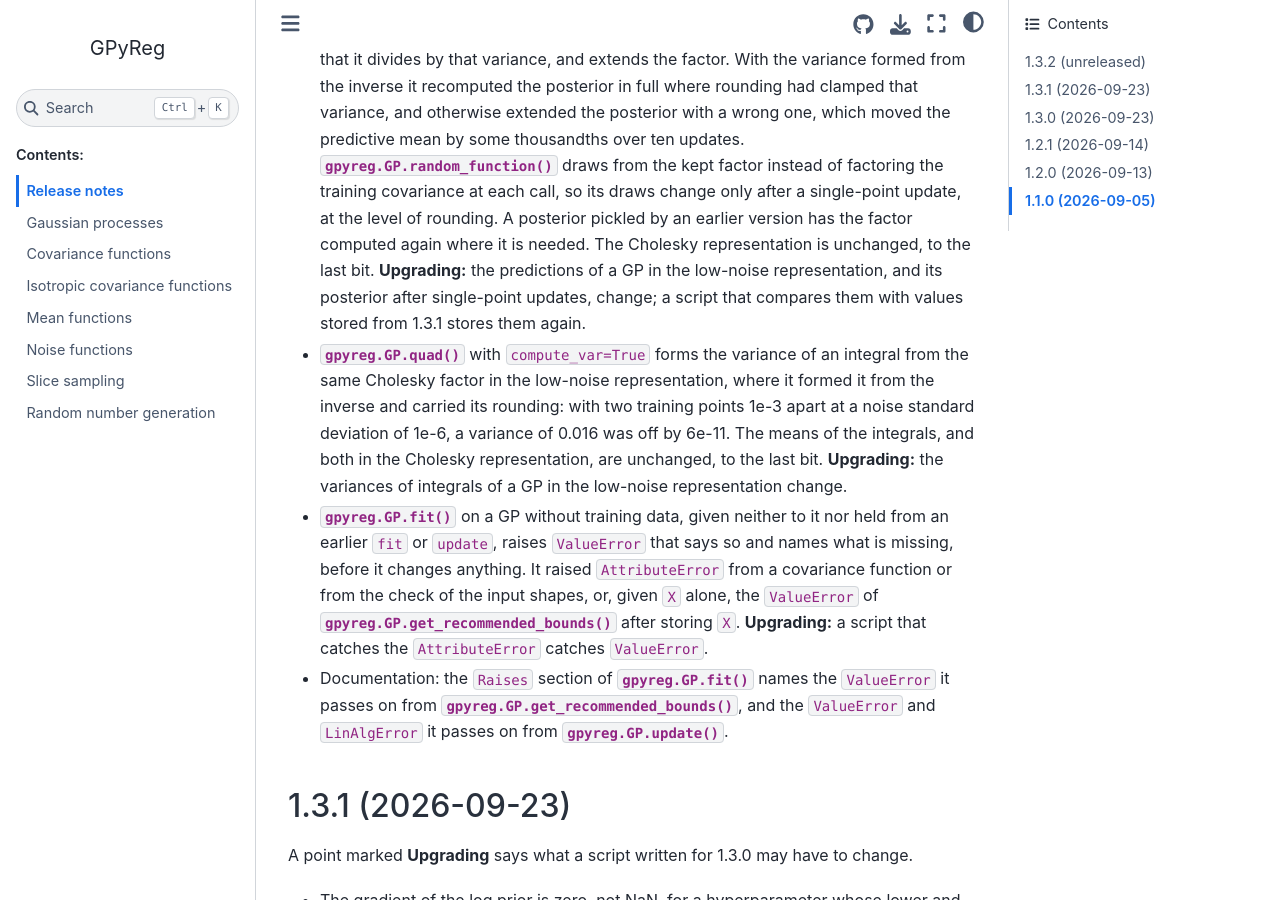
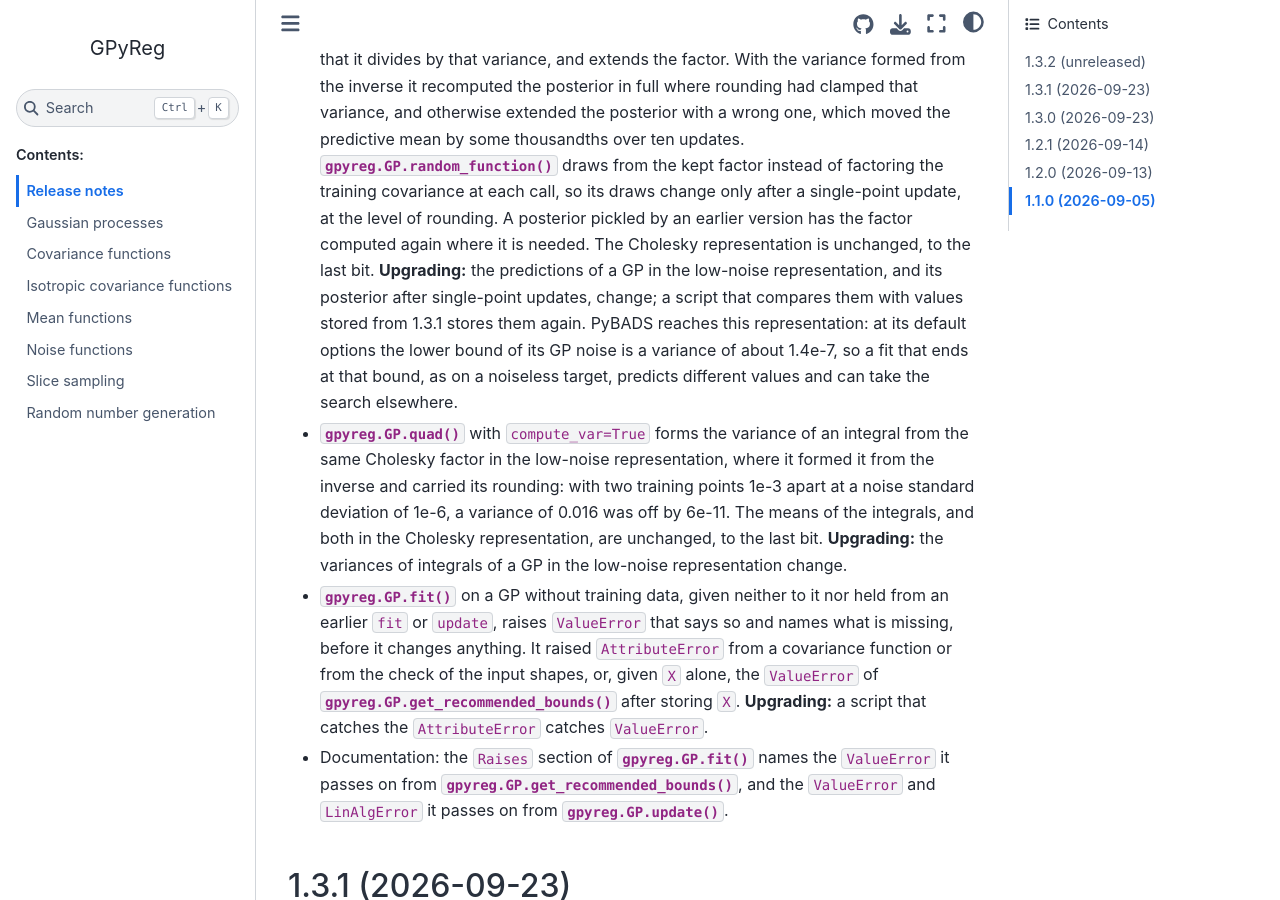
Before and after one commit to acerbilab/gpyreg, a Sphinx documentation site: the page built from docsrc/source/release_notes.rst, in a window 1280 px wide and 900 px high, scrolled down 2059 px. Built offline with Sphinx 7.4.7 and the Sphinx Book theme 1.1.4, drawn with Linux system fonts in a browser that asks for light colours.

Commit message:
docs: the release notes name PyBADS among the users of the low-noise representation
At its default options PyBADS lets the noise of its GP fall to a variance of about 1.4e-7, below the 1e-6 at which gpyreg's posterior takes the low-noise representation, so the change of its predictions reaches PyBADS's searches. The Upgrading point says so.

Co-Authored-By: Claude Opus 5.5 (1M context) <noreply@anthropic.com>

```diff
--- a/docsrc/source/release_notes.rst
+++ b/docsrc/source/release_notes.rst
@@ -107,7 +107,10 @@ to change.
   is unchanged, to the last bit. **Upgrading:** the predictions of a GP
   in the low-noise representation, and its posterior after single-point
   updates, change; a script that compares them with values stored from
-  1.3.1 stores them again.
+  1.3.1 stores them again. PyBADS reaches this representation: at its
+  default options the lower bound of its GP noise is a variance of about
+  1.4e-7, so a fit that ends at that bound, as on a noiseless target,
+  predicts different values and can take the search elsewhere.
 * :meth:`gpyreg.GP.quad` with ``compute_var=True`` forms the variance of
   an integral from the same Cholesky factor in the low-noise
   representation, where it formed it from the inverse and carried its
```
